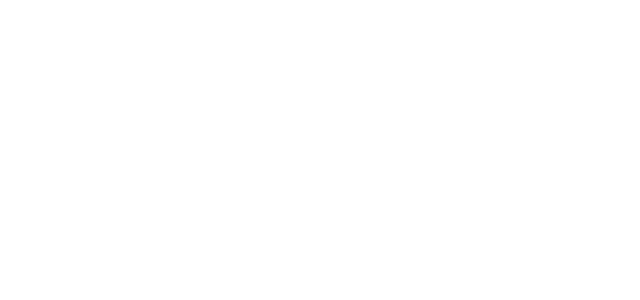
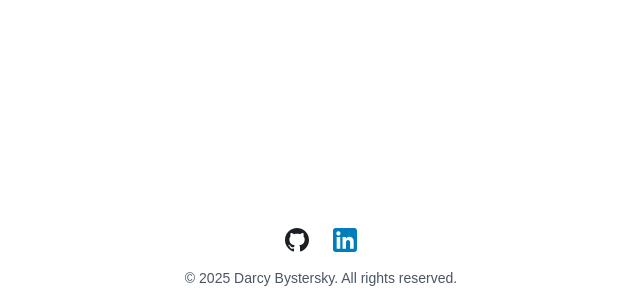
Before and after one commit to dBystersky/portfolio_website, a Next.js app: page /about in a window 1280 px wide. Shown: the part 712-1012 px from the top of the page, without its empty margins (319-959 px from the left). Before the commit the page ends 864 px from the top, so only its background shows below. Built offline with nearby package versions, Linux system fonts and the light colour scheme.

Commit message:
Added footer to other pages

```diff
--- a/app/about/page.tsx
+++ b/app/about/page.tsx
@@ -1,5 +1,5 @@
 import WebsiteHeader from "../components/header";
-
+import WebsiteFooter from "../components/footer";
 
 export default function AboutPage() {
   return (
@@ -11,6 +11,7 @@
           <h1>This is the about me page</h1>
       </main>
 
+      <WebsiteFooter />
     </>
   );
 }
--- a/app/contact/page.tsx
+++ b/app/contact/page.tsx
@@ -1,4 +1,5 @@
 import WebsiteHeader from "../components/header";
+import WebsiteFooter from "../components/footer";
 
 
 export default function ContactPage() {
@@ -11,6 +12,8 @@
           <h1>This is the contact page</h1>
       </main>
 
+      <WebsiteFooter />
+
     </>
   );
 }
--- a/app/portfolio/page.tsx
+++ b/app/portfolio/page.tsx
@@ -1,4 +1,5 @@
 import WebsiteHeader from "../components/header";
+import WebsiteFooter from "../components/footer";
 
 
 export default function PortfolioPage() {
@@ -11,6 +12,7 @@
           <h1>This is the portfolio page</h1>
       </main>
 
+      <WebsiteFooter />
     </>
   );
 }
```
